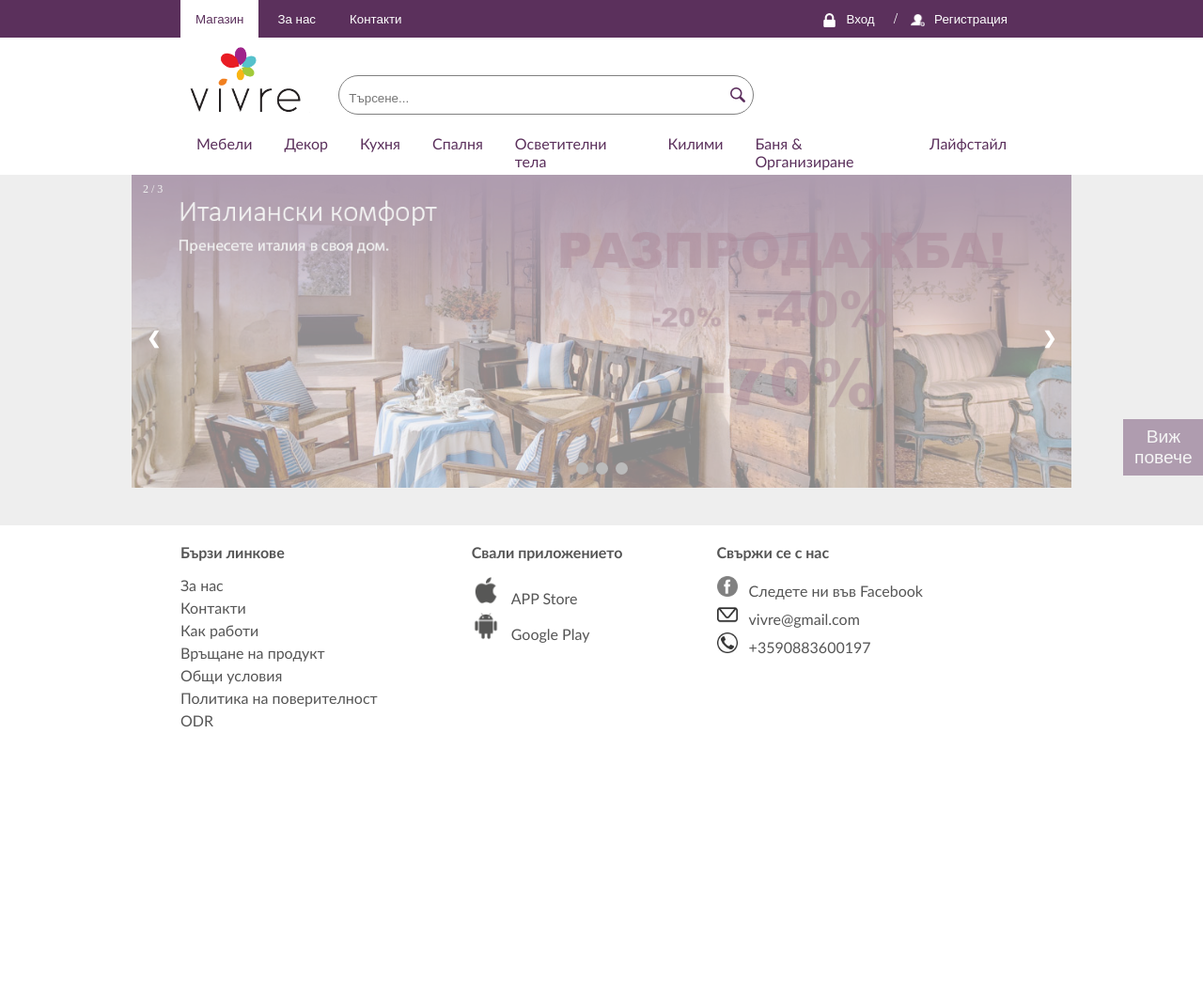
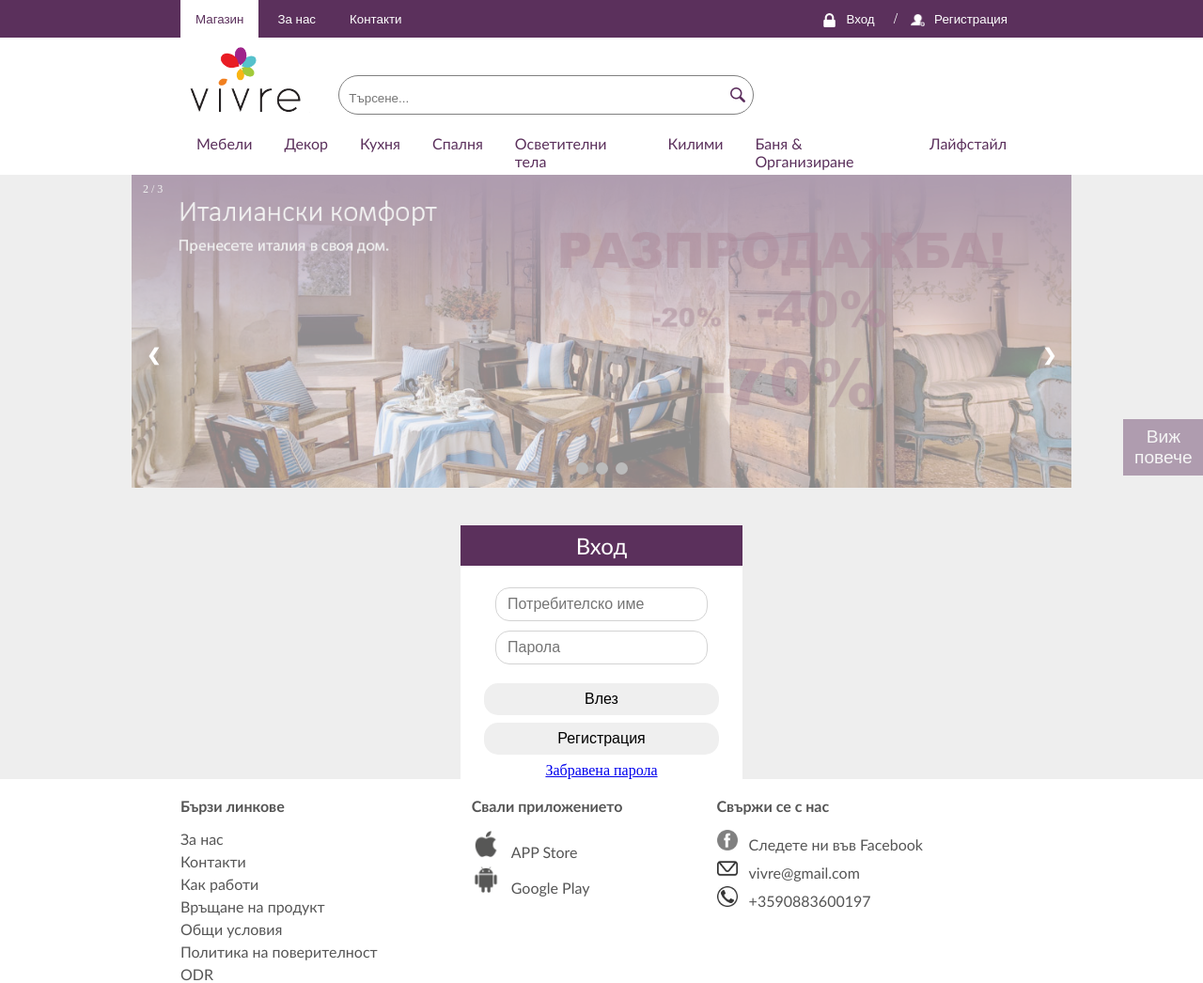
Before and after one commit to VivreHM/Vivre, a plain HTML site: page index.html in a window 1280 px wide. Shown: the whole page at 94% size. Before the commit the page ends 800 px from the top, so only its background shows below. Drawn offline with Linux system fonts and the light colour scheme.

Commit message:
Adding the log in form.

```diff
--- /dev/null
+++ b/Assets/Style/logIn.css
@@ -0,0 +1,39 @@
+#logIn{
+    margin:auto;
+    background-color:white;
+    text-align: center;
+    width: 300px;
+}
+
+#logIn h4{
+    font-family:'Gill Sans', 'Gill Sans MT', Calibri, 'Trebuchet MS', sans-serif;
+    background-color: #5B305C;
+    color:white;
+    font-size: 1.5em;
+    font-weight:400;
+    padding:7px;
+    margin:0;
+}
+
+.logInForm{
+    padding:8px 12px;
+    border-radius:15px;
+    width:200px;
+    margin:5px;
+    border: 1px solid lightgray;
+    font-size: 1em;
+}
+
+.logInButton:first-of-type{
+    margin-top:15px;
+}
+
+.logInButton{
+    padding:8px 12px;
+    font-size: 1em;
+    padding:8px 12px;
+    margin-bottom:8px;
+    border-radius:15px;
+    width:250px;
+    border:none;
+}
--- a/Assets/Style/slideshowStyle.css
+++ b/Assets/Style/slideshowStyle.css
@@ -5,6 +5,7 @@
   max-width: 1000px;
   position: relative;
   margin: auto;
+
 }
 
 .mySlides {
--- a/index.html
+++ b/index.html
@@ -8,6 +8,7 @@
     <title>Vivre</title>
     <link rel="stylesheet" href="Assets/Style/mainPage.css">
     <link rel="stylesheet" href="Assets/Style/slideshowStyle.css">
+    <link rel="stylesheet" href="Assets/Style/logIn.css">
 </head>
 
 <body>
@@ -83,15 +84,35 @@
 
                 <a class="prev" onclick="plusSlides(-1)">&#10094;</a>
                 <a class="next" onclick="plusSlides(1)">&#10095;</a>
+
+                <br>
+
+                <div style="text-align:center">
+                    <span class="dot" onclick="currentSlide(1)"></span>
+                    <span class="dot" onclick="currentSlide(2)"></span>
+                    <span class="dot" onclick="currentSlide(3)"></span>
+                </div>
             </div>
-            <br>
 
-            <div style="text-align:center">
-                <span class="dot" onclick="currentSlide(1)"></span>
-                <span class="dot" onclick="currentSlide(2)"></span>
-                <span class="dot" onclick="currentSlide(3)"></span>
+
+
+            <script src="Assets/JS/slideshow.js"></script>
+
+            <div id="logIn">
+                <!-- Log in form -->
+                <h4>Вход</h4><br>
+                <form>
+                    <input type="text" name="user" placeholder="Потребителско име" class="logInForm">
+                    <input type="password" name="pass" placeholder="Парола" class="logInForm">
+                    <br>
+                    <button class="logInButton">Влез</button>
+                    <br>
+                    <button class="logInButton">Регистрация</button>
+                </form>
+                <div class="login-help">
+                    <a href="#">Забравена парола</a>
+                </div>
             </div>
-            <script src="Assets/JS/slideshow.js"></script>
 
         </main>
         <footer>
```
